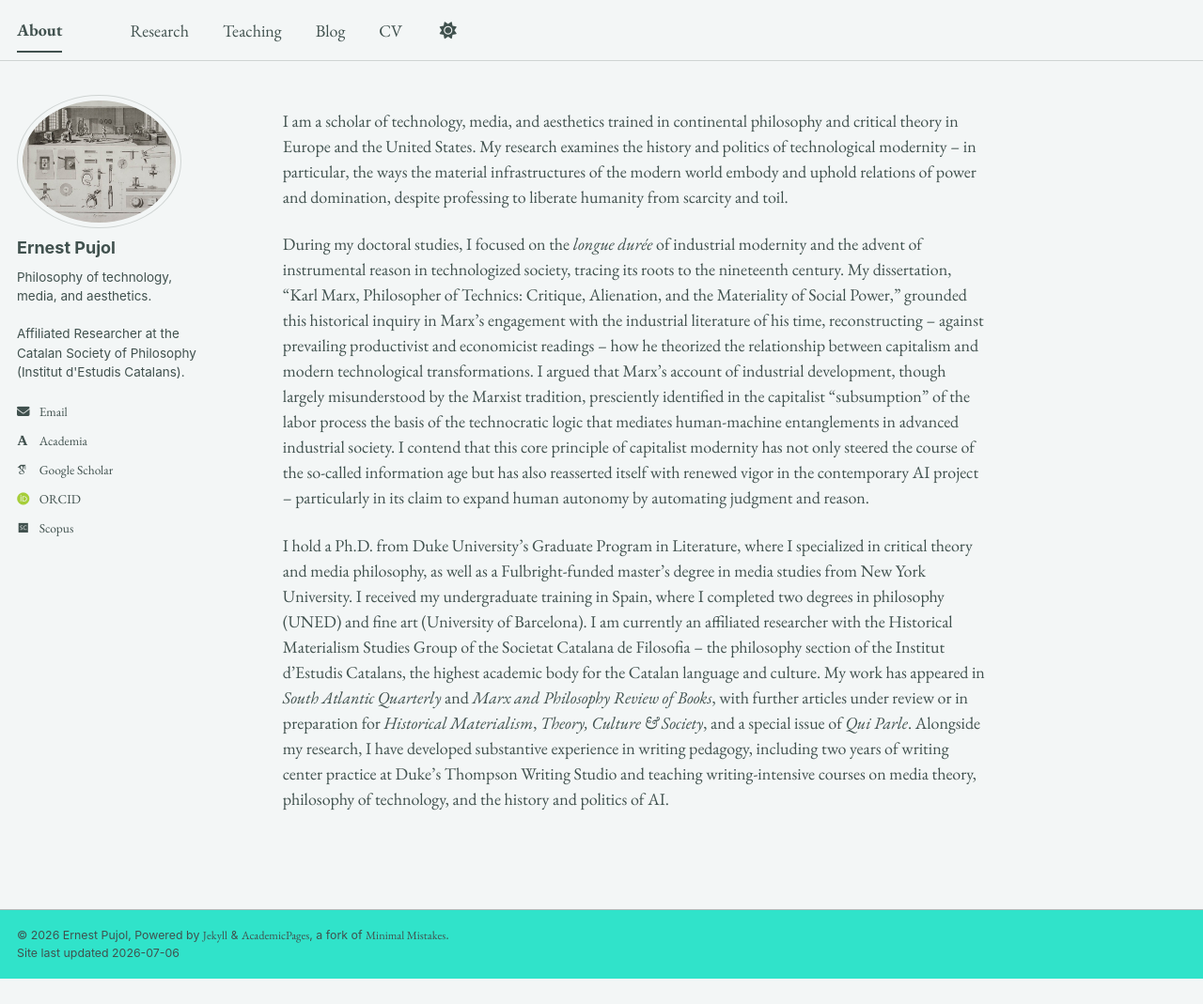
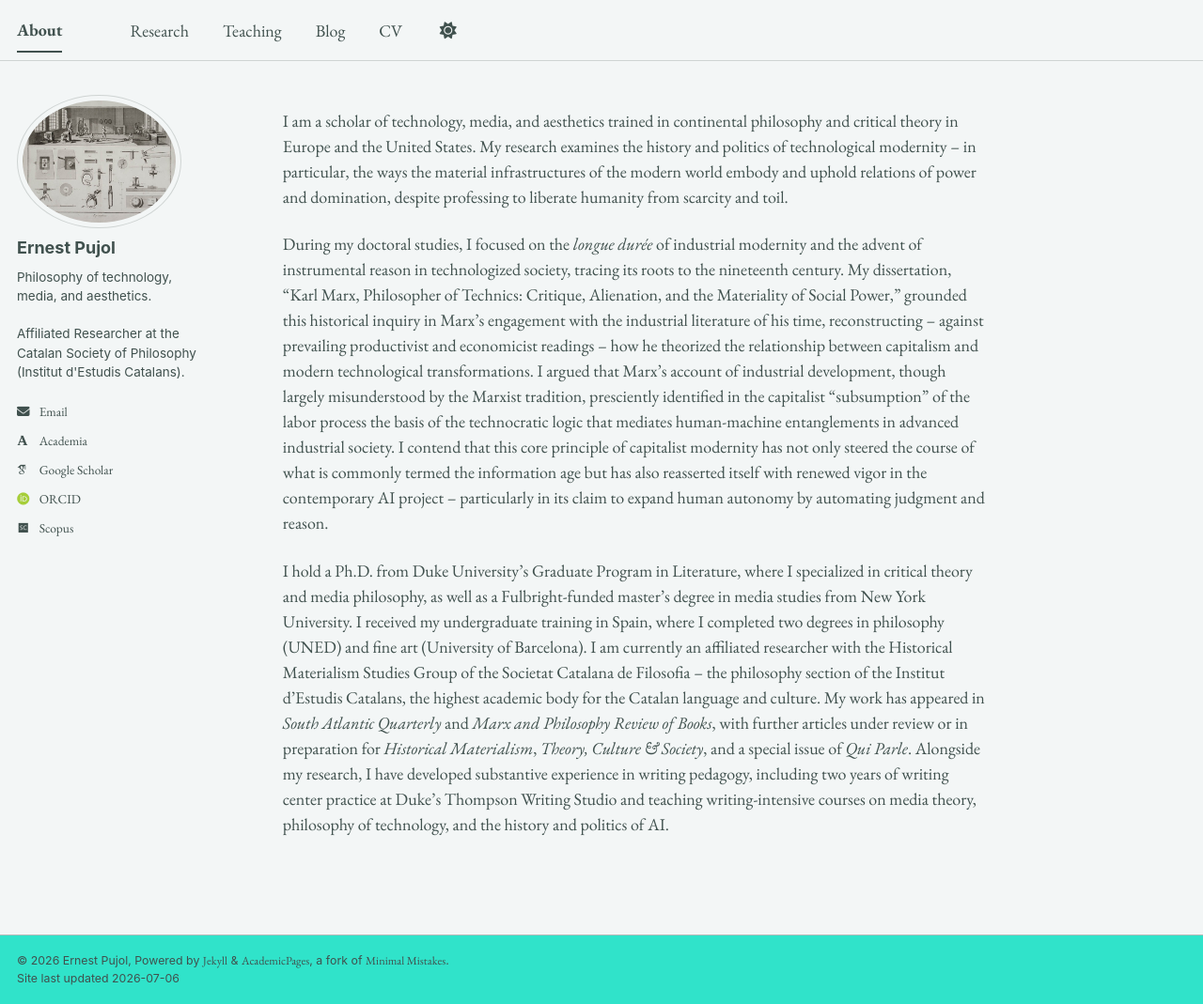
Before and after one commit to epujol90/epujol90.github.io, a Jekyll site: the page built from _pages/about.md, in a window 1280 px wide and 1069 px high. Shown: the whole window at 94% size. Built offline with Jekyll 4.4.1, drawn with Linux system fonts in a browser that asks for light colours; some web fonts are replaced; a script bundle is joined from its source files by our own code; library files that are not in the unit come from our copies.

Commit message:
Update about.md

```diff
--- a/_pages/about.md
+++ b/_pages/about.md
@@ -8,6 +8,6 @@ redirect_from:
 ---
 I am a scholar of technology, media, and aesthetics trained in continental philosophy and critical theory in Europe and the United States. My research examines the history and politics of technological modernity -- in particular, the ways the material infrastructures of the modern world embody and uphold relations of power and domination, despite professing to liberate humanity from scarcity and toil.
 
-During my doctoral studies, I focused on the _longue durée_ of industrial modernity and the advent of instrumental reason in technologized society, tracing its roots to the nineteenth century. My dissertation, “Karl Marx, Philosopher of Technics: Critique, Alienation, and the Materiality of Social Power,” grounded this historical inquiry in Marx’s engagement with the industrial literature of his time, reconstructing -- against prevailing productivist and economicist readings -- how he theorized the relationship between capitalism and modern technological transformations. I argued that Marx’s account of industrial development, though largely misunderstood by the Marxist tradition, presciently identified in the capitalist "subsumption" of the labor process the basis of the technocratic logic that mediates human-machine entanglements in advanced industrial society. I contend that this core principle of capitalist modernity has not only steered the course of the so-called information age but has also reasserted itself with renewed vigor in the contemporary AI project -- particularly in its claim to expand human autonomy by automating judgment and reason.
+During my doctoral studies, I focused on the _longue durée_ of industrial modernity and the advent of instrumental reason in technologized society, tracing its roots to the nineteenth century. My dissertation, “Karl Marx, Philosopher of Technics: Critique, Alienation, and the Materiality of Social Power,” grounded this historical inquiry in Marx’s engagement with the industrial literature of his time, reconstructing -- against prevailing productivist and economicist readings -- how he theorized the relationship between capitalism and modern technological transformations. I argued that Marx’s account of industrial development, though largely misunderstood by the Marxist tradition, presciently identified in the capitalist "subsumption" of the labor process the basis of the technocratic logic that mediates human-machine entanglements in advanced industrial society. I contend that this core principle of capitalist modernity has not only steered the course of what is commonly termed the information age but has also reasserted itself with renewed vigor in the contemporary AI project -- particularly in its claim to expand human autonomy by automating judgment and reason.
 
 I hold a Ph.D. from Duke University’s Graduate Program in Literature, where I specialized in critical theory and media philosophy, as well as a Fulbright-funded master’s degree in media studies from New York University. I received my undergraduate training in Spain, where I completed two degrees in philosophy (UNED) and fine art (University of Barcelona). I am currently an affiliated researcher with the Historical Materialism Studies Group of the Societat Catalana de Filosofia -- the philosophy section of the Institut d’Estudis Catalans, the highest academic body for the Catalan language and culture. My work has appeared in _South Atlantic Quarterly_ and _Marx and Philosophy Review of Books_, with further articles under review or in preparation for _Historical Materialism_, _Theory, Culture & Society_, and a special issue of _Qui Parle_. Alongside my research, I have developed substantive experience in writing pedagogy, including two years of writing center practice at Duke’s Thompson Writing Studio and teaching writing-intensive courses on media theory, philosophy of technology, and the history and politics of AI.
```
